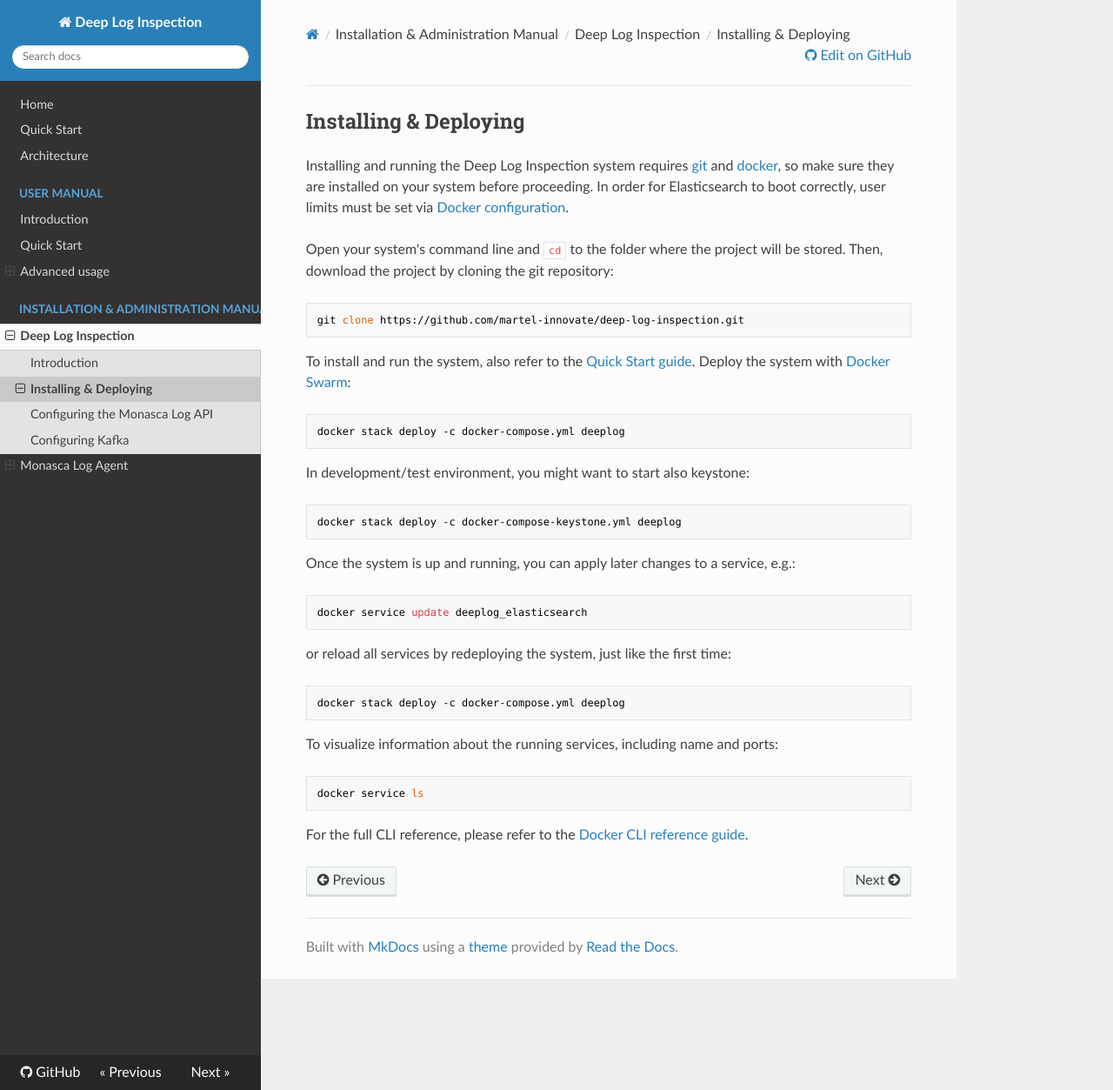
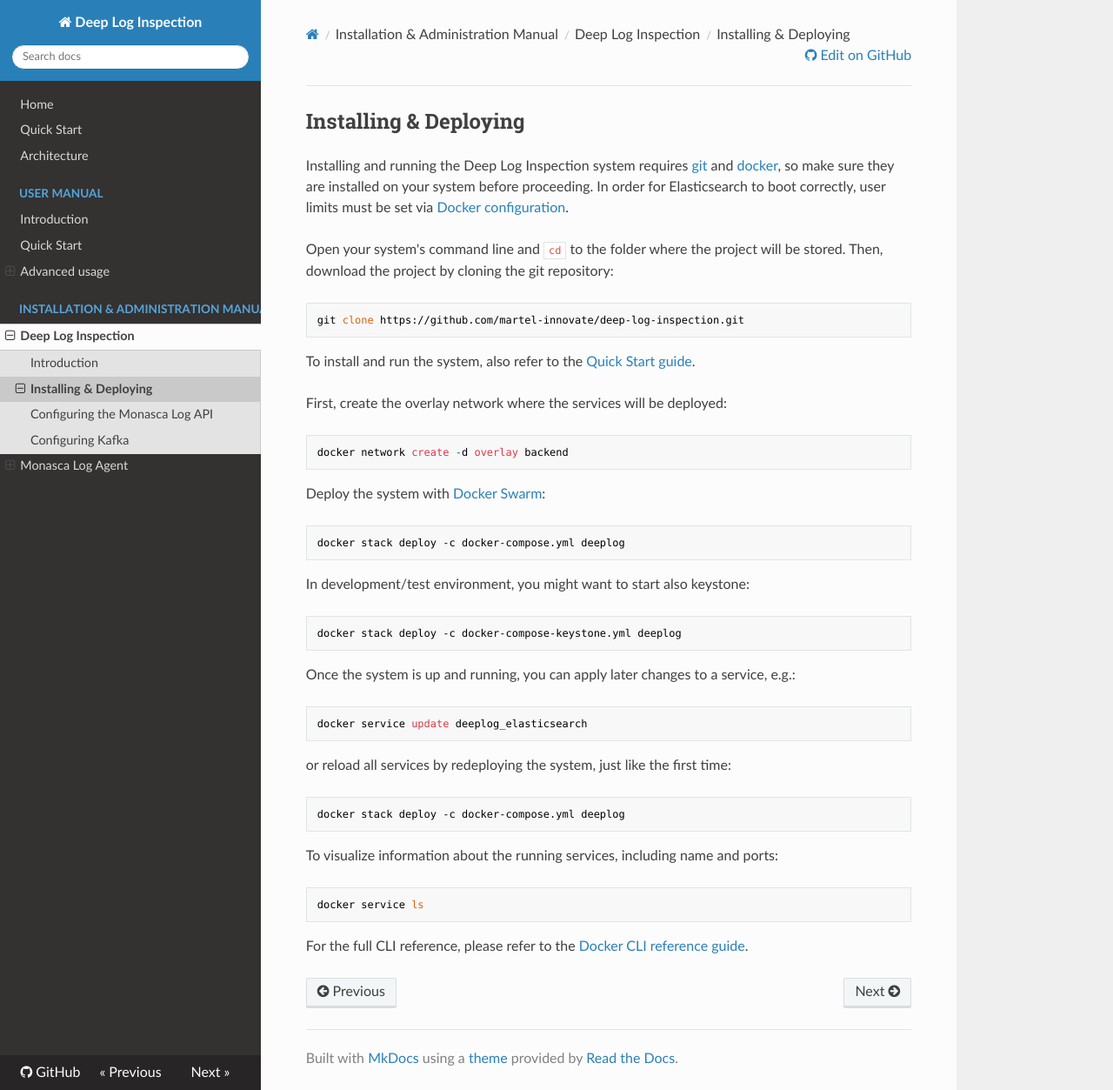
Before and after one commit to martel-innovate/deep-log-inspection, an MkDocs documentation site: the page built from doc/install/install.md, in a window 1280 px wide and 1253 px high. Shown: the whole window at 87% size. Built offline with MkDocs 1.6.1, drawn with Linux system fonts in a browser that asks for light colours; nearby versions of some CDN libraries; old or Windows-style settings are respelled for this version of MkDocs.

Commit message:
updated installation docs with step to create overlay network

```diff
--- a/doc/install/install.md
+++ b/doc/install/install.md
@@ -5,7 +5,13 @@ Open your system's command line and `cd` to the folder where the project will be
 
     git clone https://github.com/martel-innovate/deep-log-inspection.git
 
-To install and run the system, also refer to the [Quick Start guide](../quickstart.md). Deploy the system with [Docker Swarm][3]:
+To install and run the system, also refer to the [Quick Start guide](../quickstart.md).
+
+First, create the overlay network where the services will be deployed:
+
+    docker network create -d overlay backend
+
+Deploy the system with [Docker Swarm][3]:
 
     docker stack deploy -c docker-compose.yml deeplog
 
```
Also changed, not shown: README.md (+4 -0 lines), doc/quickstart.md (+4 -0 lines).
